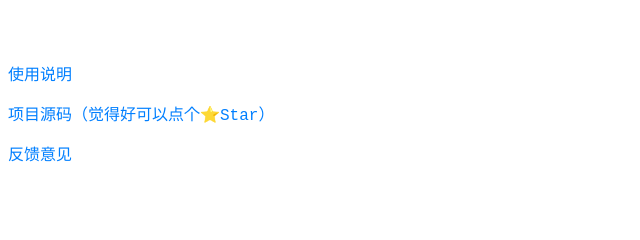
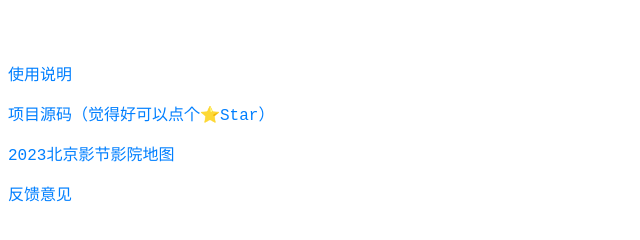
Before and after one commit to wind8866/movie-calendar, a website: page dist/index.html in a window 1280 px wide. Shown: the part 262-502 px from the top of the page, without its empty margins (0-640 px from the left). Drawn offline with Linux system fonts and the light colour scheme.

Commit message:
feat: map logo

```diff
--- a/dist/index.html
+++ b/dist/index.html
@@ -49,6 +49,9 @@
       >
     </p>
     <p>
+      <a href="/beiyingjie-map-2023.html">2023北京影节影院地图</a>
+    </p>
+    <p>
       <a href="https://github.com/wind8866/movie-calendar/issues/new"
         >反馈意见</a
       >
```
Also changed, not shown: dist/beiyingjie-map-2023.html (+2 -0 lines).
